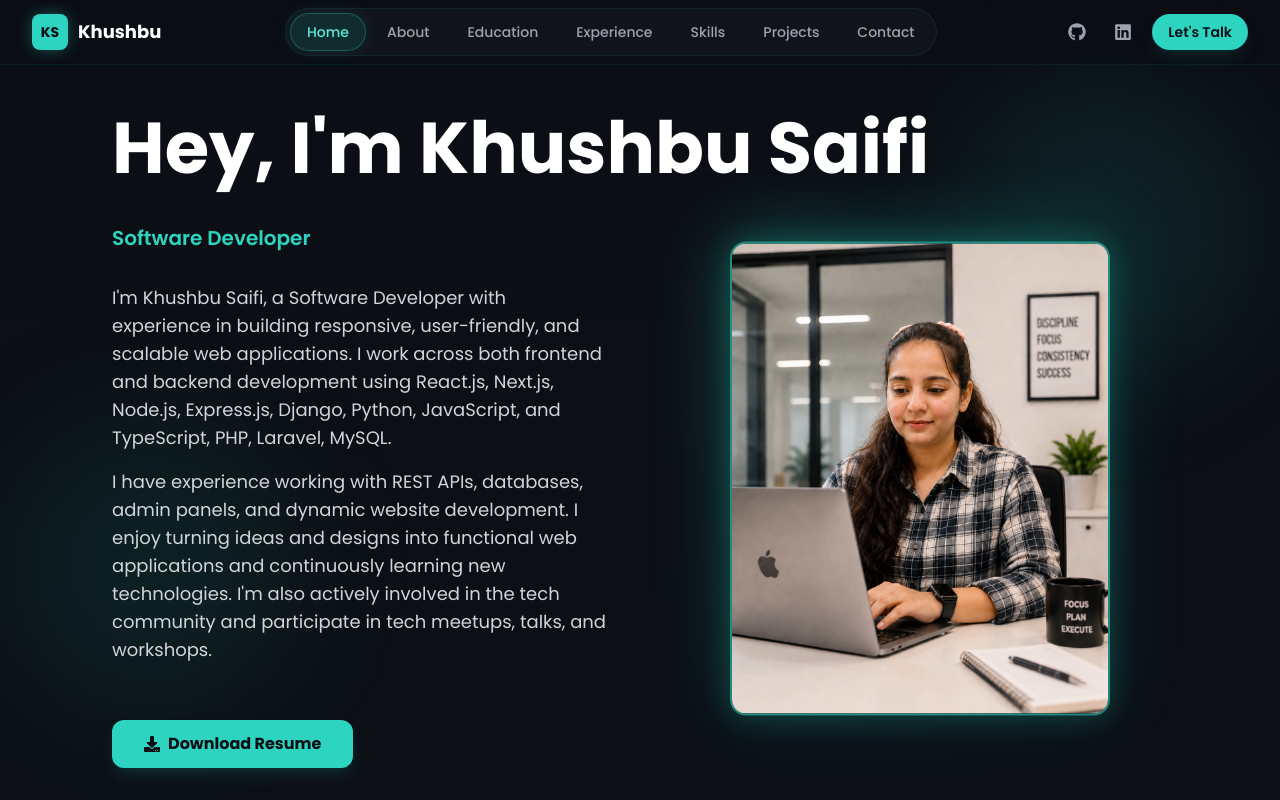
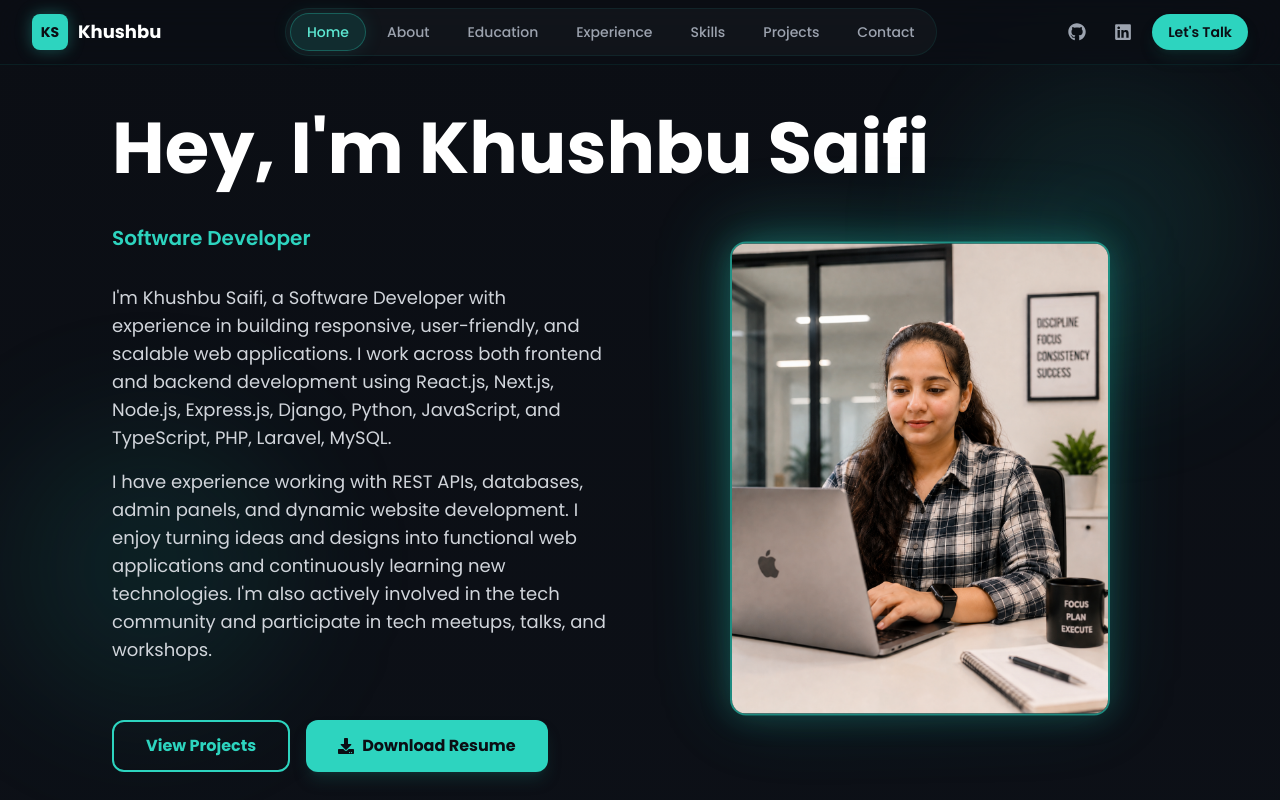
Before and after one commit to Khushbusaifi012/react-portfolio, a React (Vite) app: page / in a window 1280 px wide. Shown: the top 800 px of the page. Built offline with nearby package versions, Linux system fonts and the light colour scheme.

Commit message:
Added view projects button

```diff
--- a/src/components/Contact.jsx
+++ b/src/components/Contact.jsx
@@ -20,7 +20,7 @@ const Contact = () => {
     {
       icon: FaMapMarkerAlt,
       title: 'Location',
-      value: 'India',
+      value: 'New Delhi, India',
       href: '#',
     },
   ];
@@ -54,7 +54,7 @@ const Contact = () => {
           </p>
         </motion.div>
 
-        <div className="grid md:grid-cols-3 gap-8">
+        <div className="grid md:grid-cols-3 gap-8 mb-12">
           {contactInfo.map((info, index) => (
             <motion.a
               key={index}
@@ -85,7 +85,7 @@ const Contact = () => {
           whileInView={{ opacity: 1, y: 0 }}
           viewport={{ once: true }}
           transition={{ duration: 0.8, delay: 0.2 }}
-          className="mt-10 text-center"
+          className="text-center"
         >
           <p className="text-gray-300 mb-6">
             Prefer Direct Messaging? Find Me On Social Media:
--- a/src/components/Hero.jsx
+++ b/src/components/Hero.jsx
@@ -1,6 +1,7 @@
 import React, { useState, useEffect } from 'react';
 import { motion } from 'framer-motion';
 import { FaDownload } from 'react-icons/fa';
+import { Link } from 'react-scroll';
 
 const Hero = () => {
   const [displayText, setDisplayText] = useState('');
@@ -120,14 +121,26 @@ const Hero = () => {
           </motion.div>
 
           {/* CTA Buttons */}
-          <motion.div variants={item} className="flex justify-center md:justify-start mt-4 w-full">
+          <motion.div
+            variants={item}
+            className="flex flex-wrap justify-center md:justify-start gap-4 mt-4 w-full"
+          >
+            <Link to="projects" smooth duration={500} offset={-70} className="cursor-pointer">
+              <motion.span
+                whileHover={{ scale: 1.05 }}
+                whileTap={{ scale: 0.95 }}
+                className="inline-flex px-6 sm:px-8 py-3 rounded-xl font-bold border-2 border-teal-400 text-teal-400 hover:bg-teal-400/10 transition-colors"
+              >
+                View Projects
+              </motion.span>
+            </Link>
             <motion.a
               href="https://drive.google.com/file/d/1Rd_Xl1DNVBccrb7nOvjUyFXMHZuO9yGb/view?usp=sharing"
               target="_blank"
               rel="noopener noreferrer"
               whileHover={{ scale: 1.05 }}
               whileTap={{ scale: 0.95 }}
-              className="px-6 sm:px-8 py-3 bg-teal-400 text-[#0b0e14] font-bold rounded-xl flex items-center gap-2 shadow-lg shadow-teal-900/40 hover:shadow-glow-teal transition-shadow"
+              className="px-6 sm:px-8 py-3 bg-teal-400 text-[#0b0e14] font-bold rounded-xl inline-flex items-center gap-2 shadow-lg shadow-teal-900/40 hover:shadow-glow-teal transition-shadow"
             >
               <FaDownload /> Download Resume
             </motion.a>
```
Also changed, not shown: package.json (+5 -5 lines), 1 other file (tests, documents, lock files or other folders).
